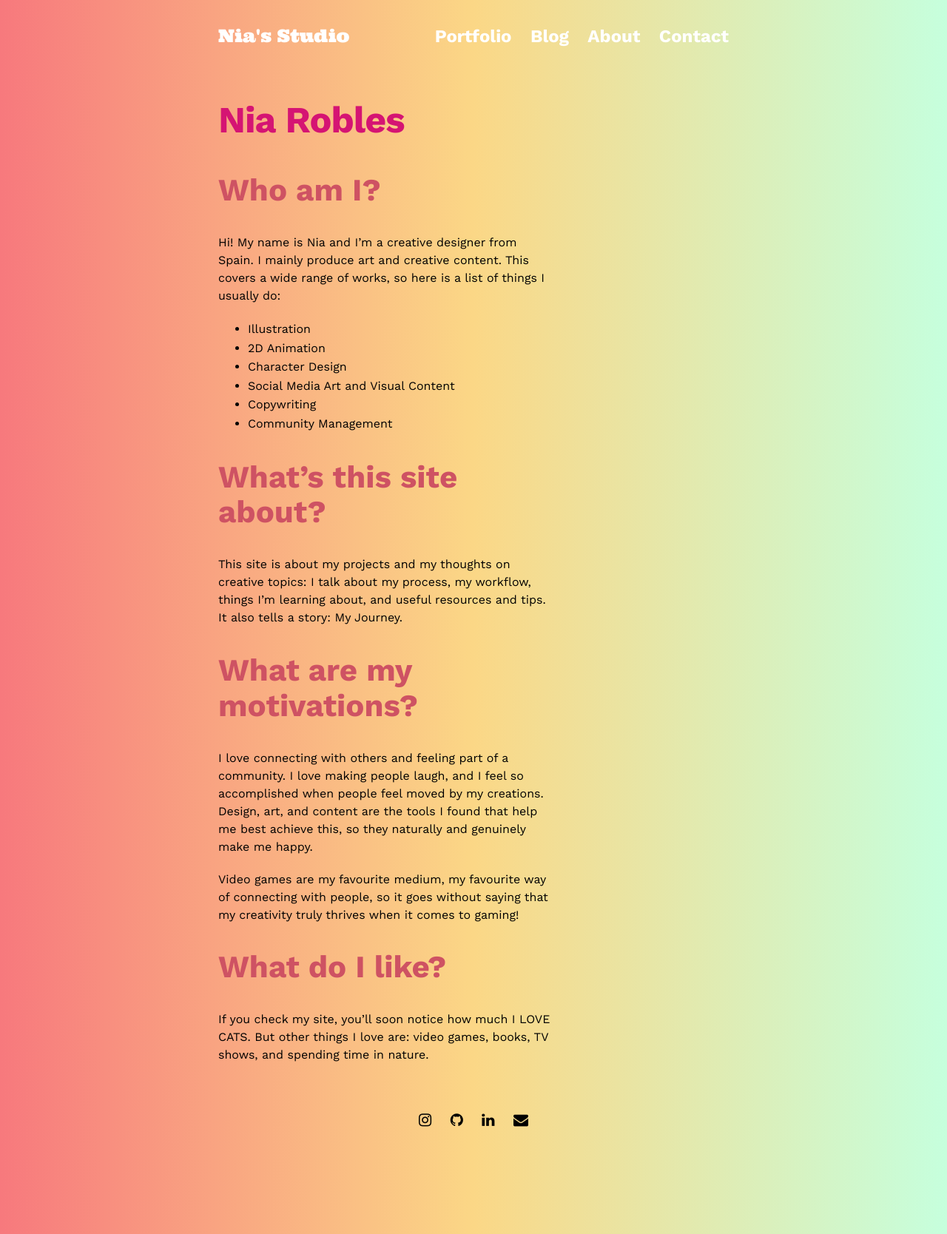
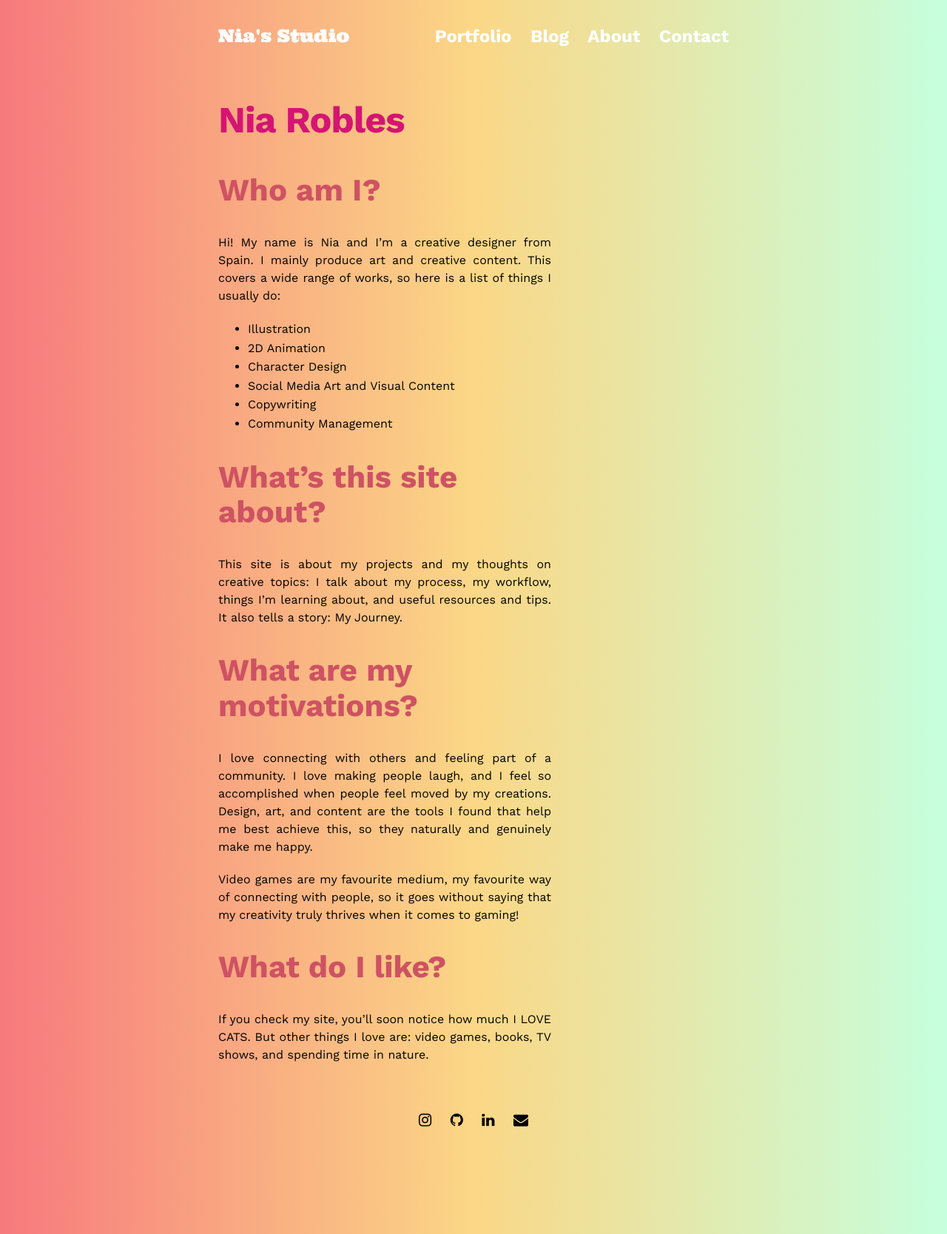
Before and after one commit to niarobles-design/niarobles-design.github.io, a Jekyll site: the page built from pages/about.md, in a window 1280 px wide. Shown: the whole page at 74% size. Built offline with Jekyll 4.4.1, drawn with Linux system fonts in a browser that asks for light colours; nearby versions of some CDN libraries.

Commit message:
feat: text align

```diff
--- a/_layouts/page.html
+++ b/_layouts/page.html
@@ -3,7 +3,7 @@ layout: default
 ---
 
 <section>
-  <div class="page-content">
+  <div style="text-align: justify" class="page-content">
     {{ content }}
   </div>
 </section>
--- a/_sass/3-sections/_page.sass
+++ b/_sass/3-sections/_page.sass
@@ -8,6 +8,9 @@
     font:
       size: 50px
       weight: 700
+  h2
+    text-align: left
+
   p
     line-height: 1.5
     font:
```
Also changed, not shown: 5 other files.
